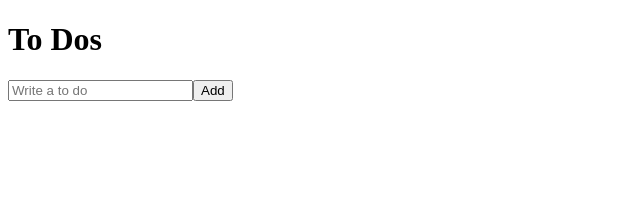
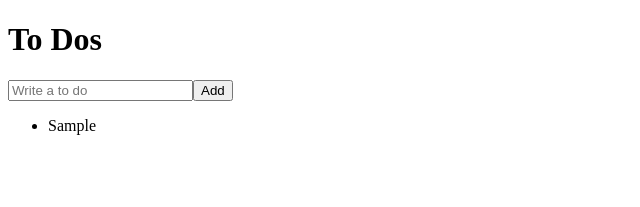
Before and after one commit to Jayone12/todo-list, a React (Create React App) app: page / in a window 1280 px wide. Both pictures are taken after typing "Sample" into the empty fields and a click on the button "Add". Shown: the top 207 px of the page, without its empty margins (0-640 px from the left). Built offline with nearby package versions, Linux system fonts and the light colour scheme.

Commit message:
feat: toDo list 마크업

```diff
--- a/src/ToDoList.tsx
+++ b/src/ToDoList.tsx
@@ -41,6 +41,11 @@ function ToDoList() {
         />
         <button>Add</button>
       </form>
+      <ul>
+        {toDos.map((toDo) => (
+          <li key={toDo.id}>{toDo.text}</li>
+        ))}
+      </ul>
     </div>
   );
 }
```
